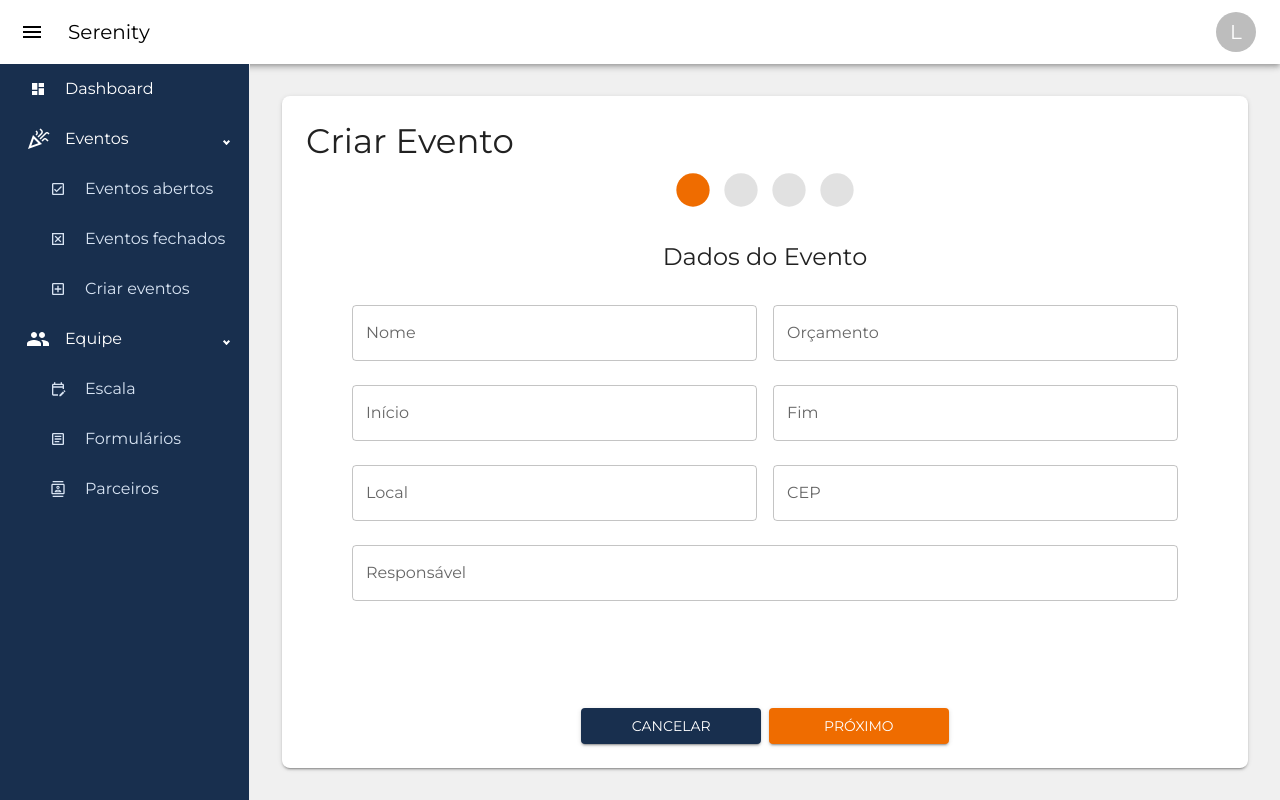
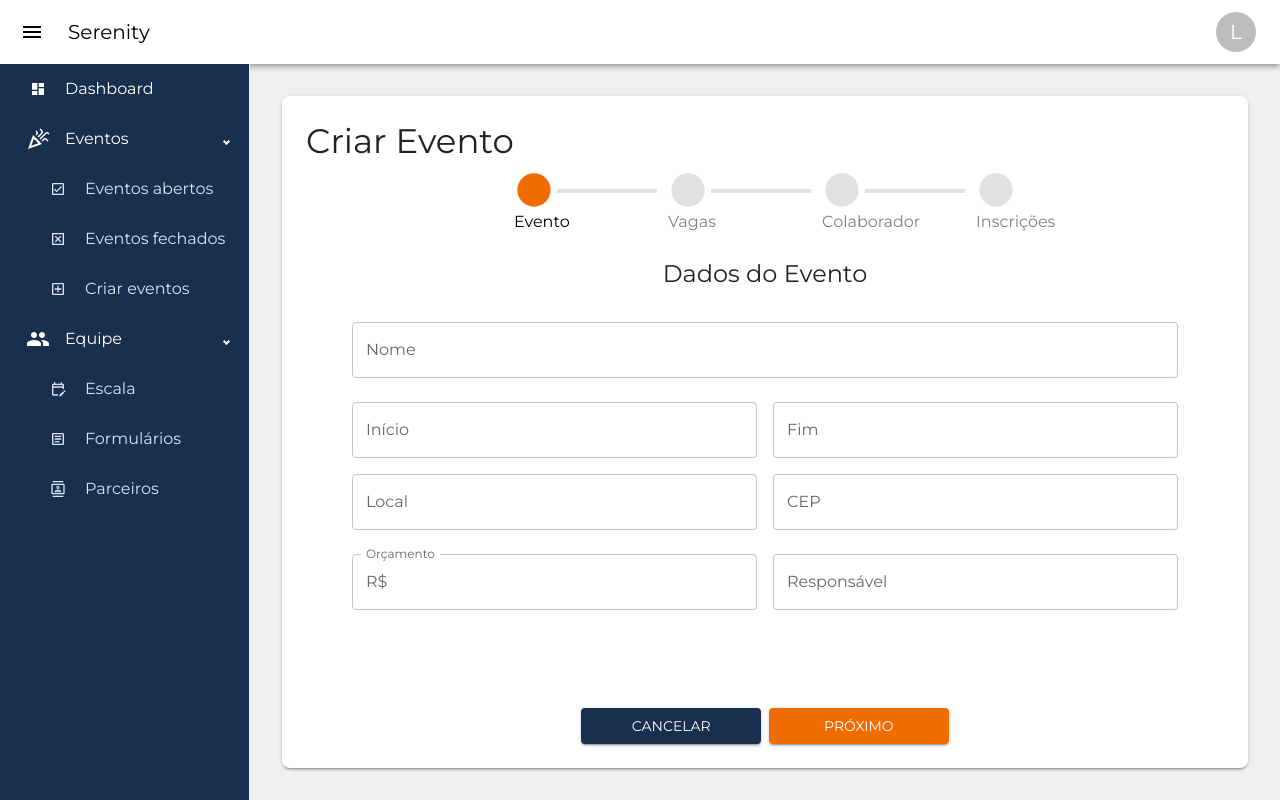
Before and after one commit to LukaTamazato/front-end, a React (Create React App) app: page /eventos/criar in a window 1280 px wide. Built offline with nearby package versions, Linux system fonts and the light colour scheme.

Commit message:
update criação de eventos, add login com back-end e refatoração - @vinilope

```diff
--- a/package.json
+++ b/package.json
@@ -9,10 +9,12 @@
     "@mui/icons-material": "^6.1.1",
     "@mui/material": "^6.1.1",
     "@mui/x-data-grid": "^7.18.0",
+    "@mui/x-date-pickers": "^7.19.0",
     "@testing-library/jest-dom": "^5.17.0",
     "@testing-library/react": "^13.4.0",
     "@testing-library/user-event": "^13.5.0",
     "axios": "^1.7.7",
+    "dayjs": "^1.11.13",
     "react": "^18.3.1",
     "react-dom": "^18.3.1",
     "react-pro-sidebar": "^1.1.0",
--- a/src/components/card/CardEvento.jsx
+++ b/src/components/card/CardEvento.jsx
@@ -1,12 +1,29 @@
-import { ButtonBase, Paper, Typography } from "@mui/material";
+import { Box, ButtonBase, Grid2, Paper, Typography } from "@mui/material";
 import React from "react";
+import img from "../../assets/evento-card-bg.png"
+import { useTheme } from "@emotion/react";
+import CalendarMonthIcon from '@mui/icons-material/CalendarMonth';
 
-const CardEvento = ({titulo}) => {
+const CardEvento = ({date, endereco, titulo}) => {
+    const theme = useTheme();
+
     return (
-            <ButtonBase sx={{ width: { sm: "100%", md: 250 }}}>
-                <Paper sx={{p: 5, width: { sm: "100%", md: 250 }, maxWidth: "100%"}}>
-                    <Typography variant="h5" component="h5">{titulo}</Typography>
-                </Paper>
+            <ButtonBase sx={{ width: { sm: "100%", md: 300 }, borderRadius: 2}}>
+                <Box sx={{width: { sm: "100%", md: 300 }, maxWidth: "100%", background: `linear-gradient(to top, #000000ff, #00000033), url(${img})`, backgroundSize: 'cover', backgroundPosition: 'center', backgroundRepeat: 'no-repeat', borderRadius: 2, boxShadow: "rgba(0, 0, 0, 0.24) 0px 3px 8px;"}}>
+                    <Box display={"flex"} flexDirection={"column"} height={200}>
+                        <Box p={2} display={"flex"} height={"70%"}>
+                            <Typography color={"white"} sx={{wordBreak: "break-word"}} textAlign={"left"} alignSelf={"flex-end"} variant="h5">{titulo}</Typography>
+                        </Box>
+                        <Box sx={{borderBottomLeftRadius: 4, borderBottomRightRadius: 4}} p={2} display={"flex"} alignItems={"center"} justifyContent={"space-between"} bgcolor={theme.palette.white.main} height={"30%"}>
+                            <Typography fontSize={12}>{endereco}</Typography>
+                            <Box p={0.7} justifySelf={"flex-end"} borderRadius={3} bgcolor={theme.palette.secondary.main} display={"flex"} gap={0.7} justifyContent={"center"} alignItems={"center"}>
+                                <CalendarMonthIcon fontSize={"small"} color="white"/>
+                                <Typography color={"white"} fontSize={12}>{date.dia}</Typography>
+                                <Typography color={"white"} fontSize={12}>{date.mes}</Typography>
+                            </Box>
+                        </Box>
+                    </Box>
+                </Box>
             </ButtonBase>
     )
 }
--- a/src/components/esteira/Esteira.jsx
+++ b/src/components/esteira/Esteira.jsx
@@ -1,36 +1,52 @@
-import { Box } from "@mui/material";
+import { Box, Typography } from "@mui/material";
 import React from "react";
 import CircleIcon from '@mui/icons-material/Circle';
 import { useTheme } from "@emotion/react";
-const Esteira = ({fase, setFase, qtdFases}) => {
+const Esteira = ({step, setStep, labels}) => {
 
-    const handleClick = (novaFase) => {
-        if (Math.abs(fase-novaFase) !== 1) return;
-        setFase(novaFase);
+    const handleClick = (novaStep) => {
+        if (Math.abs(step-novaStep) !== 1) return;
+        setStep(novaStep);
     }
 
 
     return (
-        <Box display={"flex"} mb={2} gap={1}>
+        <Box display={"flex"} mb={5} gap={1}>
             {
-                Array.from({ length: qtdFases }).map((_, i) => (
-                    <span key={i} style={{cursor: (i >= fase-1 && i <= fase+1) ? "pointer" : "default", borderRadius: "50%"}} ><Circle handleClick={handleClick} fase={fase} atual={i} ativo={fase >= i}/></span>
+                labels.map((label, i) => (
+                    <span key={i} style={{cursor: (i >= step-1 && i <= step+1) ? "pointer" : "default", borderRadius: "50%"}} >
+                        <EsteiraItem label={label} handleClick={handleClick} step={step} atual={i} ativo={step >= i}/>
+                    </span>
                 ))
             }
         </Box>
     );
 }
 
-const Circle = ({ativo, atual, fase, handleClick}) => {
+const EsteiraItem = ({ativo, atual, step, handleClick, label}) => {
     const theme = useTheme();
 
     return (
-        <>
-            {atual === fase ? (
-            <CircleIcon onClick={() => {handleClick(atual)}} sx={[{ transition: '300ms', fontSize: 40, color: theme.palette.secondary.main }, { '&:hover': {color: theme.palette.secondary.dark} }]} />)
-            : ( <CircleIcon onClick={() => {handleClick(atual)}} sx={[{ transition: '300ms', fontSize: 40, color: ativo ? theme.palette.secondary.light : "#e1e1e1"}, { '&:hover': {color: ativo ? theme.palette.secondary.light : "#eaeaea"} }]} /> )}
-        </>
+        <Box display={"flex"} alignItems={"center"}>
+            {atual !== 0 && <Line color={ativo ? theme.palette.secondary.light : "#e1e1e1"} />}
+            <Box position={"relative"} display={"flex"} width={30} flexDirection={"column"} alignItems={"center"}>
+                {atual === step ? (
+                <CircleIcon onClick={() => {handleClick(atual)}} sx={[{ transition: '300ms', fontSize: 40, color: theme.palette.secondary.main }, { '&:hover': {color: theme.palette.secondary.dark} }]} />)
+                : ( <CircleIcon onClick={() => {handleClick(atual)}} sx={[{ transition: '300ms', fontSize: 40, color: ativo ? theme.palette.secondary.light : "#e1e1e1"}, { '&:hover': {color: ativo ? theme.palette.secondary.light : "#eaeaea"} }]} /> )}
+                <Typography sx={{width: 200}} mt={5} ml={20} position={"absolute"} color={atual === step ? "black" : "gray"}>{label}</Typography>
+            </Box>
+        </Box>
     );
 }
 
 export default Esteira;
+
+const Line = ({color}) => {
+    return (
+        <Box mr={2} >
+            <svg width="100" height="8">
+                <line x1="0" y1="4" x2="100" y2="4" stroke={color} strokeWidth="4" />
+            </svg>
+        </Box>
+    );
+}
--- a/src/components/input/CampoTexto.jsx
+++ b/src/components/input/CampoTexto.jsx
@@ -1,9 +1,9 @@
-import { TextField } from "@mui/material";
+import { InputAdornment, TextField } from "@mui/material";
 import Grid from '@mui/material/Grid2';
 import React, { useState } from "react";
 import { aplicarMascara } from "../../utils/formatarCampoUtil";
 
-const CampoTexto = ({handleChange, label, name, value, size={ sm: 12, md: 6 }, regex, mascara, placeholder, errorMsg="", required, type="text"}) => {
+const CampoTexto = ({handleChange, label, name, value, size={ sm: 12, md: 6 }, regex, mascara, placeholder, errorMsg="", required, type="text", startAdornment=""}) => {
 
     const [possuiErro, setErro] = useState(false);
 
@@ -32,6 +32,11 @@ const CampoTexto = ({handleChange, label, name, value, size={ sm: 12, md: 6 }, r
                 error={possuiErro}
                 helperText={possuiErro ? errorMsg : ""}
                 required={required}
+                slotProps={{
+                    input: {
+                        startAdornment: startAdornment ? <InputAdornment position="start">{startAdornment}</InputAdornment> : null
+                    }
+                }}
             />
         </Grid>
     );
--- /dev/null
+++ b/src/components/input/DataHora.jsx
@@ -0,0 +1,19 @@
+import Grid from "@mui/material/Grid2";
+import { DateTimePicker } from "@mui/x-date-pickers";
+import React from "react";
+
+const DataHora = ({handleChange, name, label}) => {
+    return (
+        <Grid size={6}>
+            <DateTimePicker
+                ampm={false}
+                onChange={handleChange}
+                name={name}
+                label={label}
+                sx={{width: "100%", mt: 2}}
+            />
+        </Grid>
+    );
+}
+
+export default DataHora;
--- a/src/layouts/Layout.jsx
+++ b/src/layouts/Layout.jsx
@@ -14,6 +14,7 @@ import Breadcrumb from "../components/breadcrumb/Breadcrumb";
 import Home from "../pages/Home";
 import NotFound from "../pages/NotFound";
 import Botao from "../components/btn/Botao";
+import Login from "../pages/Login";
 
 const Layout = () => {
     const [collapsed, setCollapsed] = useState(false);
@@ -60,6 +61,7 @@ const Layout = () => {
                             <Route path="/escala" element={<Escala setTitulo={setTitulo} setActions={setActions} />} />
                             <Route path="/formularios" element={<Formularios setTitulo={setTitulo} setActions={setActions} />} />
                             <Route path="/parceiros" element={<Parceiros setTitulo={setTitulo} setActions={setActions} />} />
+                            <Route path="/login" element={<Login setTitulo={setTitulo} setActions={setActions} />} />
                             <Route path="*" element={<NotFound setTitulo={setTitulo} setActions={setActions} />} />
                         </Routes>
                     </Box>
--- a/src/pages/CriarEventos.jsx
+++ b/src/pages/CriarEventos.jsx
@@ -1,6 +1,6 @@
 import React, { useEffect, useState } from "react";
 import PageModal from "../components/pageModal/PageModal";
-import { Box, FormControl, TextField, Typography } from "@mui/material";
+import { Box, FormControl, Typography } from "@mui/material";
 import CampoTexto from "../components/input/CampoTexto";
 import Botao from "../components/btn/Botao";
 import Grid from "@mui/material/Grid2";
@@ -10,7 +10,7 @@ import Picklist from "../components/input/Picklist";
 import { funcoesAlocacao } from "../utils/dataMockUtil";
 import { useNavigate } from "react-router-dom";
 import axios from "axios";
-import { aplicarMascara } from "../utils/formatarCampoUtil";
+import DataHora from "../components/input/DataHora";
 
 
 
@@ -18,19 +18,20 @@ const CriarEventos = ({setTitulo, setActions}) => {
 
     const navigate = useNavigate();
 
-    const [fase, setFase] = useState(0);
-    const qtdFases = 4;
+    const [step, setStep] = useState(0);
+    const labels = ['Evento', 'Vagas', 'Colaborador', 'Inscrições'];
+    const qtdSteps = labels.length;
 
     const handleProximo = () => {
-        if (fase > (qtdFases-2)) return;
+        if (step > (qtdSteps-2)) return;
 
-        setFase(fase + 1);
+        setStep(step + 1);
     }
 
     const handleAnterior = () => {
-        if (fase <= 0) return;
+        if (step <= 0) return;
 
-        setFase(fase - 1);
+        setStep(step - 1);
     }
 
     const [vagas, setVagas] = useState([
@@ -85,8 +86,8 @@ const CriarEventos = ({setTitulo, setActions}) => {
     const [dadosEvento, setDadosEvento] = useState({
         nome: "",
         orcamento: "",
-        inicio: "",
-        fim: "",
+        inicio: null,
+        fim: null,
         local: "",
         cep: "",
         responsavel: ""
@@ -96,34 +97,21 @@ const CriarEventos = ({setTitulo, setActions}) => {
         setDadosEvento({ ...dadosEvento, [name]: e.target.value });
     };
 
+    const handleTimeChange = (e, name) => {
+        setDadosEvento({ ...dadosEvento, [name]: e.format() });
+    };
+
     useEffect(() => {
         setTitulo("");
         setActions(null);
     })
 
-    const [cepInvalido, setCepInvalido] = useState(false);
+    const handleViaCEP = async (e, name) => {
+        handleDadosChange(e, name)
 
-    const handleViaCEP = async (e) => {
+        if (e.target.value.length !== 9) return;
 
-        setDadosEvento((prevDadosEvento) => ({
-            ...prevDadosEvento,
-            local: '',
-        }));
-
-        let cep = e.target.value;
-        cep = aplicarMascara(cep, 'cep');
-        setDadosEvento((prevDadosEvento) => ({
-            ...prevDadosEvento,
-            cep: cep,
-        }));
-
-        if (cep.length !== 9) {
-            setCepInvalido(e.target.value.length !== 0);
-            return;
-        }
-
-        const response = await axios.get(`https://viacep.com.br/ws/${cep}/json/`);
-        setCepInvalido(response.data.erro);
+        const response = await axios.get(`https://viacep.com.br/ws/${e.target.value}/json/`);
 
         if (response.data.erro) return;
 
@@ -142,28 +130,28 @@ const CriarEventos = ({setTitulo, setActions}) => {
                 <Box sx={{mt: 1}}>
                     <Grid container>
                         <Grid display={"flex"} justifyContent={"center"} size={12}>
-                            <Esteira setFase={setFase} fase={fase} qtdFases={qtdFases} />
+                            <Esteira setStep={setStep} step={step} labels={labels} />
                         </Grid>
-                            {(fase === 0 && (
+                            {(step === 0 && (
                                 <>
                                 <Grid display={"flex"} justifyContent={"center"} width="100%" size={12}>
                                     <Typography mb={2} mt={1} variant="h5" component="h5">Dados do Evento</Typography>
                                 </Grid>
                                 <Grid width="90%" margin="auto" container columnSpacing={2}>
-                                    <CampoTexto handleChange={handleDadosChange} value={dadosEvento.nome} name="nome" label="Nome"/>
-                                    <CampoTexto handleChange={handleDadosChange} value={dadosEvento.orcamento} name="orcamento" label="Orçamento"/>
-                                    <CampoTexto handleChange={handleDadosChange} value={dadosEvento.inicio} name="inicio" label="Início"/>
-                                    <CampoTexto handleChange={handleDadosChange} value={dadosEvento.fim} name="fim" label="Fim"/>
+                                    <CampoTexto size={12} handleChange={handleDadosChange} value={dadosEvento.nome} name="nome" label="Nome"/>
+                                    <DataHora handleChange={(e) => handleTimeChange(e, 'inicio')} name="inicio" label="Início"/>
+                                    <DataHora handleChange={(e) => handleTimeChange(e, 'fim')} name="fim" label="Fim"/>
                                     <CampoTexto handleChange={handleDadosChange} value={dadosEvento.local} name="local" label="Local"/>
-                                    <Grid size={{sm: 12, md: 6}}><TextField fullWidth margin="normal" onChange={handleViaCEP} value={dadosEvento.cep} error={cepInvalido} name="cep" label="CEP"/></Grid>
-                                    <CampoTexto handleChange={handleDadosChange} value={dadosEvento.responsavel} size={12} name="responsavel" label="Responsável"/>
+                                    <CampoTexto handleChange={handleViaCEP} value={dadosEvento.cep} regex={/^\d{5}-\d{3}$/} name="cep" label="CEP" mascara="cep"/>
+                                    <CampoTexto handleChange={handleDadosChange} startAdornment="R$" value={dadosEvento.orcamento} mascara="dinheiro" name="orcamento" label="Orçamento"/>
+                                    <CampoTexto handleChange={handleDadosChange} value={dadosEvento.responsavel} name="responsavel" label="Responsável"/>
                                 </Grid>
                                 </>
                             ))}
 
-                            {(fase === 1 && (
+                            {(step === 1 && (
                                 <>
-                                <Grid alignItems={"center"} container flexDirection={"column"} size={{sm: 12, md: 6}}>
+                                <Grid mt={4} alignItems={"center"} container flexDirection={"column"} size={{sm: 12, md: 6}}>
                                     <Typography mb={6} variant="h5" component="h5">Cadastrar Vaga</Typography>
                                     <FormControl sx={{width: '70%', display: 'flex', justifyContent: 'center', flexDirection: 'column'}}>
                                         <Picklist name={"funcao"} value={vagaAtual.funcao} handleChange={handleChange} items={funcoesAlocacao} />
@@ -173,9 +161,9 @@ const CriarEventos = ({setTitulo, setActions}) => {
                                         <Botao sx={{mt: 2}} txt="Inserir Vaga" onClick={() => {cadastrarVaga()}} />
                                     </FormControl>
                                 </Grid>
-                                <Grid size={{sm: 12, md: 6}}>
+                                <Grid mt={4} size={{sm: 12, md: 6}}>
                                     <Box display={"flex"} flexDirection={"column"} alignItems={"center"}>
-                                        {(fase === 1 &&
+                                        {(step === 1 &&
                                         <>
                                         <Typography mb={6} variant="h5" component="h5">Vagas Cadastradas</Typography>
                                         <PillContainer setVagas={setVagas} pills={vagas}/>
@@ -186,18 +174,18 @@ const CriarEventos = ({setTitulo, setActions}) => {
                                 </>
                             ))}
 
-                            {(fase === 2 && (
+                            {(step === 2 && (
                                 <Typography>c</Typography>
                             ))}
 
-                            {(fase === 3 && (
+                            {(step === 3 && (
                                 <Typography>d</Typography>
                             ))}
                     </Grid>
                 </Box>
                 <Box sx={{mt: "auto", alignSelf: "center", display: "flex", gap: 1, width: "40%"}} >
-                    <Botao onClick={fase > 0 ? handleAnterior : (() => navigate(-1))} sx={{width: "100%", minWidth: 100}} variant={fase > 0 ? "outlined" : "contained"} color="primary" txt={fase > 0 ? "Anterior" : "Cancelar"} />
-                    <Botao onClick={handleProximo} sx={{width: "100%", minWidth: 100}} txt={fase < qtdFases-1 ? "Próximo" : "Concluir"} />
+                    <Botao onClick={step > 0 ? handleAnterior : (() => navigate(-1))} sx={{width: "100%", minWidth: 100}} variant={step > 0 ? "outlined" : "contained"} color="primary" txt={step > 0 ? "Anterior" : "Cancelar"} />
+                    <Botao onClick={handleProximo} sx={{width: "100%", minWidth: 100}} txt={step < qtdSteps-1 ? "Próximo" : "Concluir"} />
                 </Box>
             </PageModal>
         </>
--- /dev/null
+++ b/src/pages/Login.jsx
@@ -0,0 +1,31 @@
+import React, { useEffect, useState } from "react";
+import { logar } from "../services/UsuarioService";
+import CampoTexto from "../components/input/CampoTexto";
+import Botao from "../components/btn/Botao";
+
+const Login = ({setTitulo, setActions}) => {
+
+    useEffect(() => {
+        setTitulo("");
+        setActions(null);
+    })
+
+    const [dados, setDados] = useState({
+        email: '',
+        senha: ''
+    });
+
+    const handleChange = (e, name) => {
+        setDados({ ...dados, [name]: e.target.value });
+    };
+
+    return (
+        <>
+        <CampoTexto name="email" value={dados.email} handleChange={handleChange} label="E-mail"/>
+        <CampoTexto name="senha" value={dados.senha} handleChange={handleChange} label="Senha" type="password"/>
+        <Botao txt="Logar" onClick={(() => logar(dados))} />
+        </>
+    );
+}
+
+export default Login;
--- /dev/null
+++ b/src/services/UsuarioService.js
@@ -0,0 +1,17 @@
+import axios from "axios";
+
+export const logar = async (dados) => {
+    try {
+        const response = await axios.post('http://localhost:8080/usuarios/login', {
+            email: dados.email,
+            senha: dados.senha
+        })
+
+        if (response.status !== 200) return;
+
+        sessionStorage.TOKEN = response.data.token;
+        sessionStorage.ID = response.data.id;
+    } catch (err) {
+        console.log(err.response.status);
+    }
+}
--- a/src/utils/formatarCampoUtil.js
+++ b/src/utils/formatarCampoUtil.js
@@ -47,6 +47,11 @@ export const aplicarMascara = (valor, mascara) => {
                     .slice(0, 8)
                     .replace(/(\d{5})(\d{3})/, '$1-$2');
             break;
+        case 'dinheiro':
+                valorNovo = valorNovo
+                    .replace(/\D/g, '')
+                    .replace(/(\d+)(\d{2})$/, '$1,$2');
+            break;
         case 'dataNascimento':
                 if (!valorNovo.includes('-')) break;
 
```
Also changed, not shown: src/index.js (+11 -3 lines), src/pages/EventosAbertos.jsx (+20 -21 lines), src/assets/evento-card-bg.png (added), 1 other file (tests, documents, lock files or other folders).
